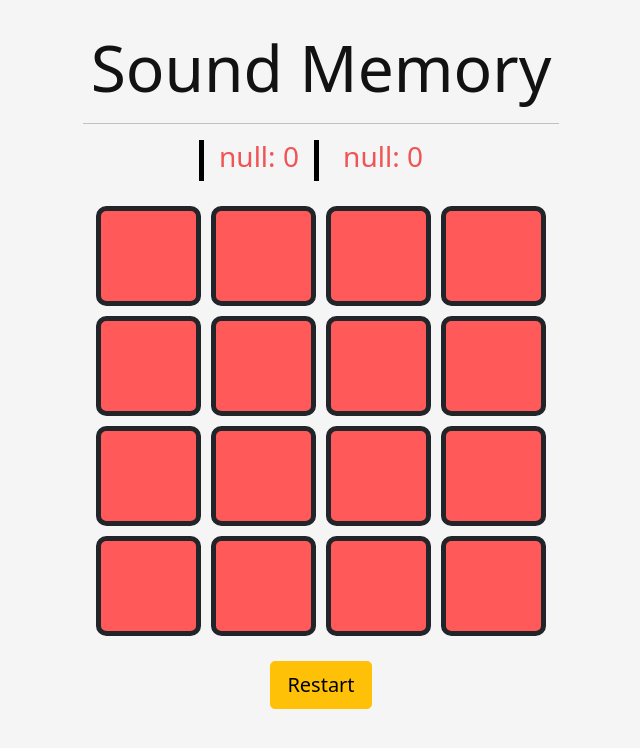
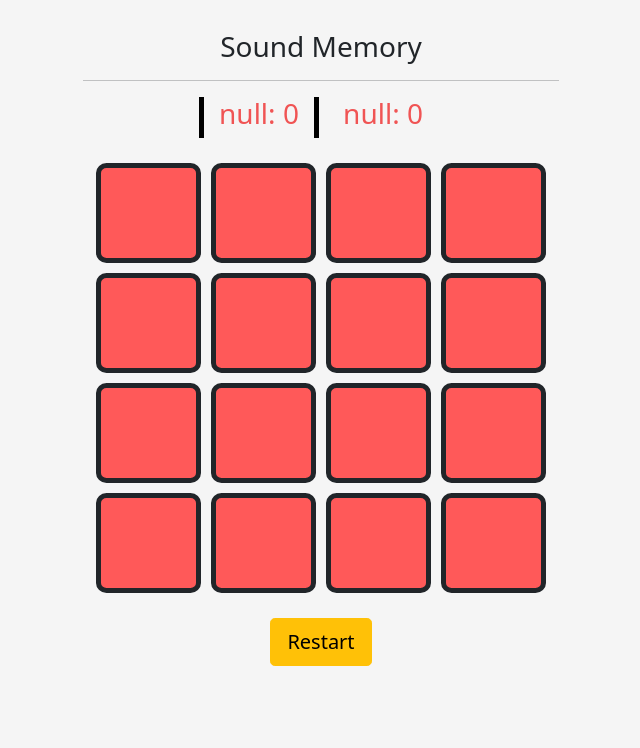
Before and after one commit to KRISCHOMAT/sound-memory, a website: page main.html in a window 1280 px wide. Shown: the whole page, without its empty margins (319-959 px from the left). Drawn offline with nearby package versions, Linux system fonts and the light colour scheme.

Commit message:
heading correction

```diff
--- a/main.html
+++ b/main.html
@@ -21,7 +21,7 @@
 <body>
 
   <div class="wrapped container-fluid">
-    <h1>Sound Memory</h1>
+    <h3>Sound Memory</h3>
     <hr>
 
 
```
